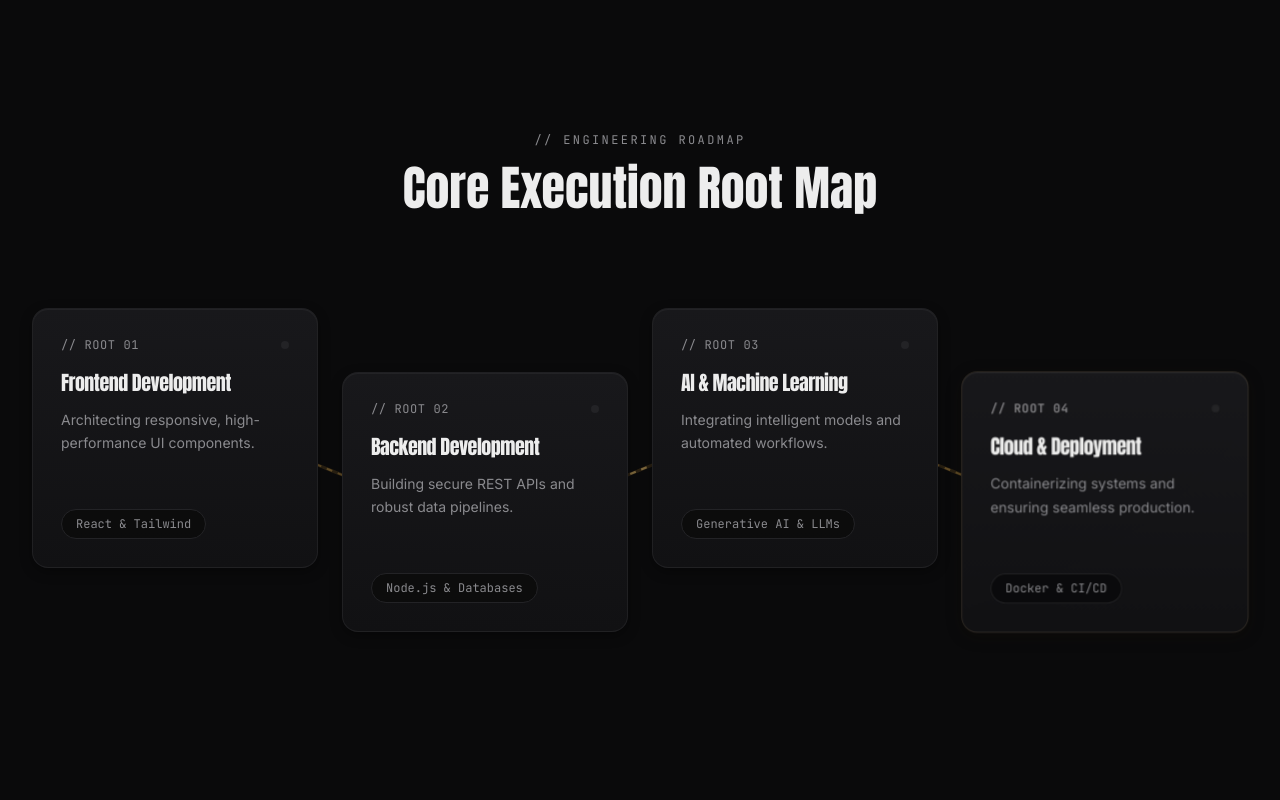
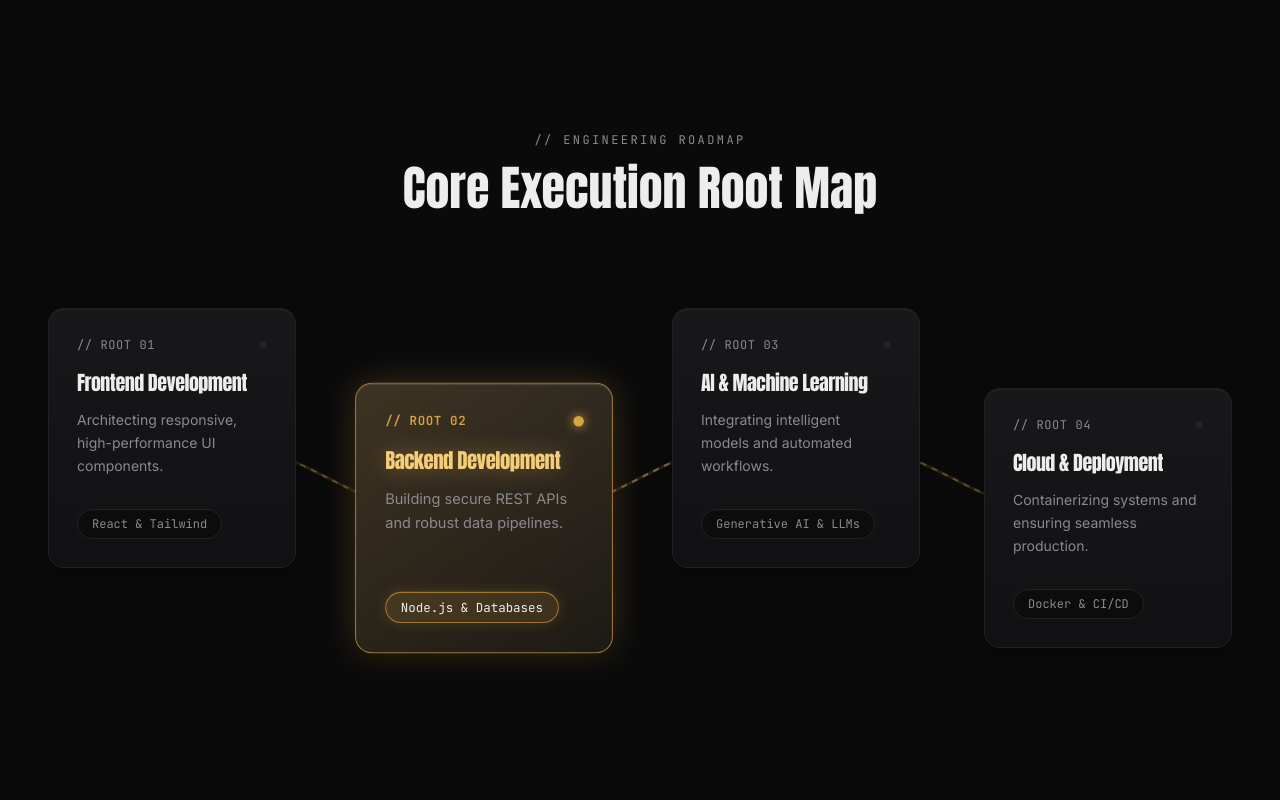
Before and after one commit to vedabrands/portfolio, a Next.js app: page / in a window 1280 px wide. Shown: the part 1780-2580 px from the top of the page. Built offline with nearby package versions, Linux system fonts and the light colour scheme.

Commit message:
feat(roadmap): widen card spacing with longer connecting lines and slow dot travel speed

```diff
--- a/src/components/Roadmap.tsx
+++ b/src/components/Roadmap.tsx
@@ -76,11 +76,12 @@ export default function Roadmap() {
     return () => window.removeEventListener("resize", updateWavePath);
   }, []);
 
-  // Moving dot loop & auto-highlight synchronization
+  // Moving dot loop & auto-highlight synchronization (slow, deliberate pace)
   useEffect(() => {
     let animId: number;
     let startTime: number | null = null;
-    const DURATION = 9000; // 9s total loop (~2.4s per segment + reset)
+    const DURATION = 18000; // 18s total loop (~5.0s per segment + smooth reset)
+    const TRAVEL_TIME = 15000; // 15s forward travel across the 3 segments
 
     const animate = (timestamp: number) => {
       if (!startTime) startTime = timestamp;
@@ -90,37 +91,36 @@ export default function Roadmap() {
       if (pathEl && pathEl.getTotalLength) {
         const totalLen = pathEl.getTotalLength();
         if (totalLen > 0) {
-          // 0 to 7400ms: travels forward from Card 1 to Card 4
-          // 7400 to 8200ms: holds at Card 4 & fades out
-          // 8200 to 8600ms: moves to start while hidden
-          // 8600 to 9000ms: fades in at Card 1
-          if (elapsed < 7400) {
-            const travelProgress = elapsed / 7400;
+          // 0 to 15000ms: travels forward from Card 1 to Card 4 (5.0s per segment)
+          // 15000 to 16500ms: holds at Card 4 & fades out
+          // 16500 to 18000ms: resets and fades in at Card 1
+          if (elapsed < TRAVEL_TIME) {
+            const travelProgress = elapsed / TRAVEL_TIME;
             const pt = pathEl.getPointAtLength(travelProgress * totalLen);
             setDotPos({ x: pt.x, y: pt.y, opacity: 1 });
 
             // Auto-highlight card based on progress
-            if (travelProgress < 0.14) {
+            if (travelProgress < 0.12) {
               setActiveDotCard(0);
-            } else if (travelProgress >= 0.26 && travelProgress <= 0.42) {
+            } else if (travelProgress >= 0.28 && travelProgress <= 0.44) {
               setActiveDotCard(1);
-            } else if (travelProgress >= 0.58 && travelProgress <= 0.74) {
+            } else if (travelProgress >= 0.61 && travelProgress <= 0.77) {
               setActiveDotCard(2);
-            } else if (travelProgress >= 0.88) {
+            } else if (travelProgress >= 0.92) {
               setActiveDotCard(3);
             } else {
               setActiveDotCard(null);
             }
-          } else if (elapsed < 8200) {
+          } else if (elapsed < 16500) {
             // Fade out at card 4
             const pt = pathEl.getPointAtLength(totalLen);
-            const fade = 1 - (elapsed - 7400) / 800;
+            const fade = 1 - (elapsed - TRAVEL_TIME) / 1500;
             setDotPos({ x: pt.x, y: pt.y, opacity: Math.max(0, fade) });
             setActiveDotCard(3);
           } else {
-            // Reset to card 1
+            // Reset to card 1 and fade in
             const pt = pathEl.getPointAtLength(0);
-            const fadeIn = (elapsed - 8200) / 800;
+            const fadeIn = (elapsed - 16500) / 1500;
             setDotPos({ x: pt.x, y: pt.y, opacity: Math.min(1, fadeIn) });
             setActiveDotCard(0);
           }
@@ -136,7 +136,7 @@ export default function Roadmap() {
 
   return (
     <section id="roadmap" className="py-20 md:py-32 relative overflow-hidden">
-      <div className="max-w-7xl mx-auto px-4 sm:px-6 lg:px-8">
+      <div className="max-w-[1520px] mx-auto px-4 sm:px-6 lg:px-10 xl:px-12">
         <div className="text-center mb-16 md:mb-24">
           <p className="font-mono text-xs text-muted tracking-[0.2em] uppercase mb-4">
             {"// Engineering Roadmap"}
@@ -147,7 +147,7 @@ export default function Roadmap() {
         </div>
 
         {/* Roadmap Staggered Wave Container */}
-        <div ref={containerRef} className="relative pb-12 lg:pb-24">
+        <div ref={containerRef} className="relative pb-16 lg:pb-32">
           {/* Connecting SVG Curved Wave Path & Moving Glowing Dot */}
           <svg
             className="absolute inset-0 w-full h-full pointer-events-none z-0 hidden lg:block overflow-visible"
@@ -225,7 +225,7 @@ export default function Roadmap() {
           </svg>
 
           {/* Staggered Wave Grid */}
-          <div className="grid grid-cols-1 sm:grid-cols-2 lg:grid-cols-4 gap-6 relative z-10">
+          <div className="grid grid-cols-1 sm:grid-cols-2 lg:grid-cols-4 gap-6 md:gap-8 lg:gap-12 xl:gap-16 relative z-10">
             {roadmapCards.map((card, idx) => {
               const isEven = idx % 2 === 1; // Cards 1 and 3 (0-indexed) are lower
               const isActive = hoveredCard === idx || activeDotCard === idx;
@@ -239,7 +239,7 @@ export default function Roadmap() {
                   onMouseEnter={() => setHoveredCard(idx)}
                   onMouseLeave={() => setHoveredCard(null)}
                   className={`group relative bg-gradient-to-b from-[#18181b] to-[#111113] border rounded-2xl p-7 flex flex-col justify-between min-h-[260px] overflow-hidden cursor-pointer transition-all duration-500 ease-out transform ${
-                    isEven ? "lg:translate-y-16" : "lg:translate-y-0"
+                    isEven ? "lg:translate-y-20" : "lg:translate-y-0"
                   } ${
                     isActive
                       ? "scale-[1.04] z-30 border-accent/70 shadow-[inset_0_1px_1px_rgba(255,255,255,0.15),0_0_32px_rgba(217,164,65,0.25),0_12px_28px_rgba(0,0,0,0.5)]"
```
